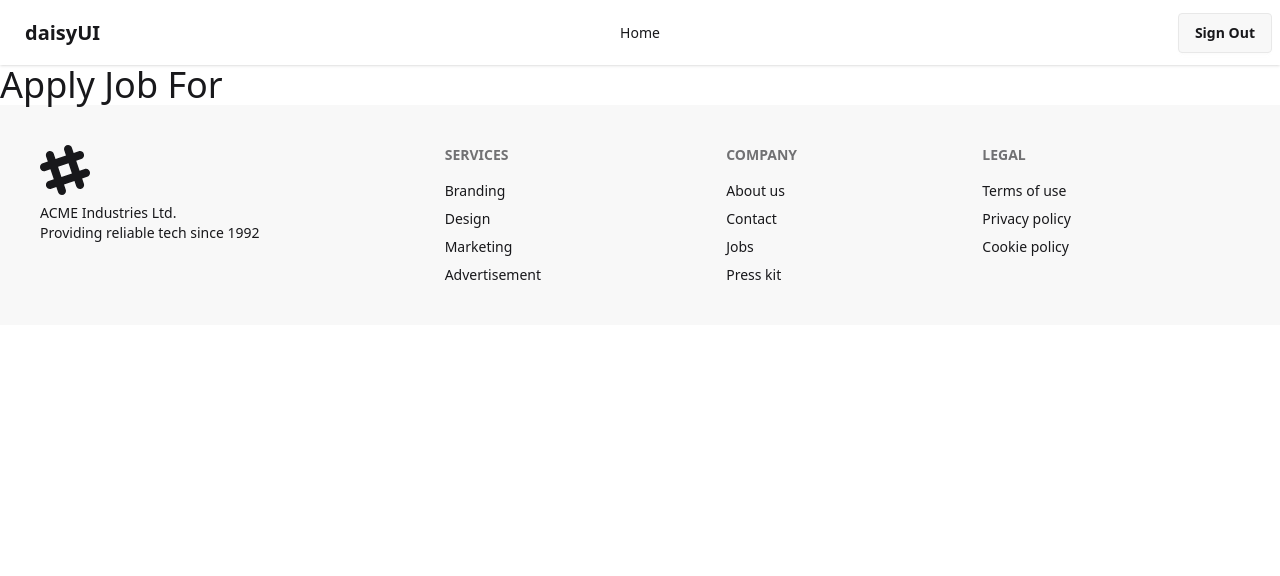
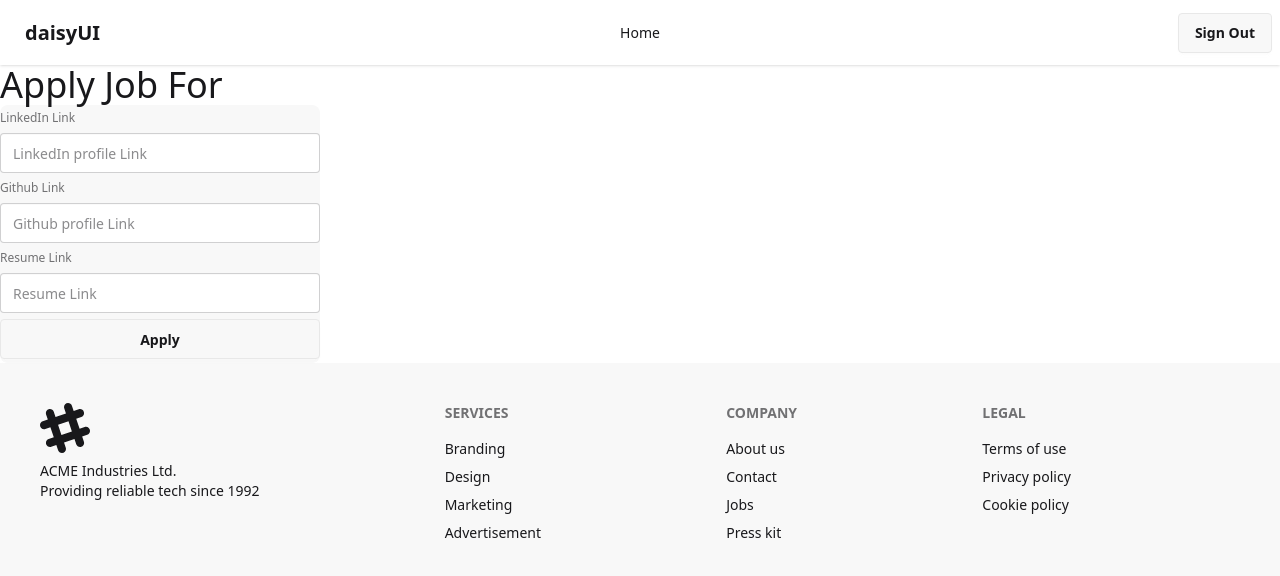
Before and after one commit to Samiul2024/CareerCodeClient, a React (Vite) app: page /jobApply/1 in a window 1280 px wide. Shown: the top 576 px of the page. Built offline with nearby package versions, Linux system fonts and the light colour scheme; no server answers; sample sign-in values are in the browser's storage.

Commit message:
created job apply form...

```diff
--- a/src/pages/JobApply/JobApply.jsx
+++ b/src/pages/JobApply/JobApply.jsx
@@ -7,9 +7,51 @@ const JobApply = () => {
     const { user } = useAuth()
     // console.log(params);
     console.log(jobId, user);
+
+    const handleApplyFormSubmit = e => {
+        e.preventDefault();
+        const form = e.target;
+        const linkedIn = form.linkedIn.value;
+        const github = form.github.value;
+        const resume = form.resume.value;
+
+        console.log(linkedIn, github, resume);
+
+    }
+
+
     return (
         <div>
             <h3 className="text-4xl">Apply Job For</h3>
+            <form onSubmit={handleApplyFormSubmit}>
+                <fieldset className='fieldset bg-base-200 border-base-300 rounded-box w-xs'>
+                    <label className='label'>
+                        LinkedIn Link
+                    </label>
+                    <input type="url"
+                        name="linkedIn" className="input" placeholder="LinkedIn profile Link">
+                    </input>
+
+                    <label className='label'>
+                        Github Link
+                    </label>
+                    <input type="url"
+                        name="github"
+                        className="input" placeholder="Github profile Link">
+                    </input>
+
+                    <label className='label'>
+                        Resume Link
+                    </label>
+                    <input type="url"
+                        name="resume"
+                        className="input" placeholder="Resume Link">
+                    </input>
+
+                    <input type="submit" className='btn' value="Apply" />
+
+                </fieldset>
+            </form>
         </div>
     );
 };
```
